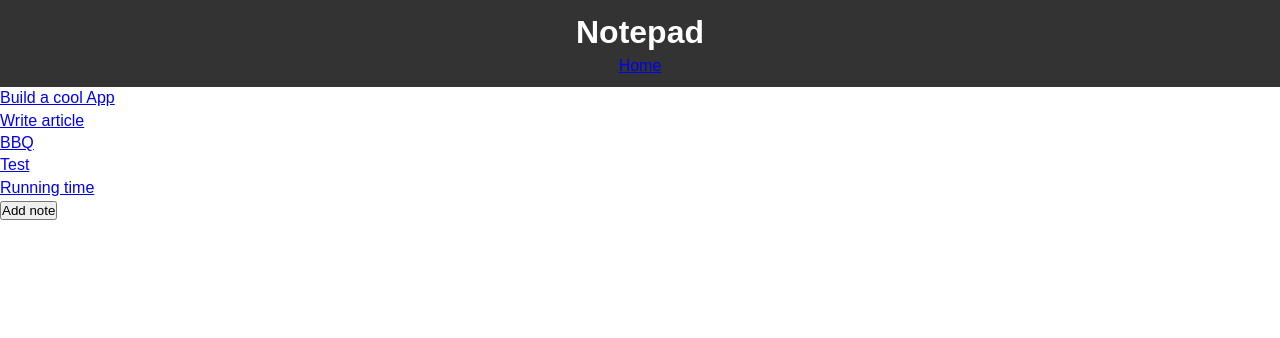
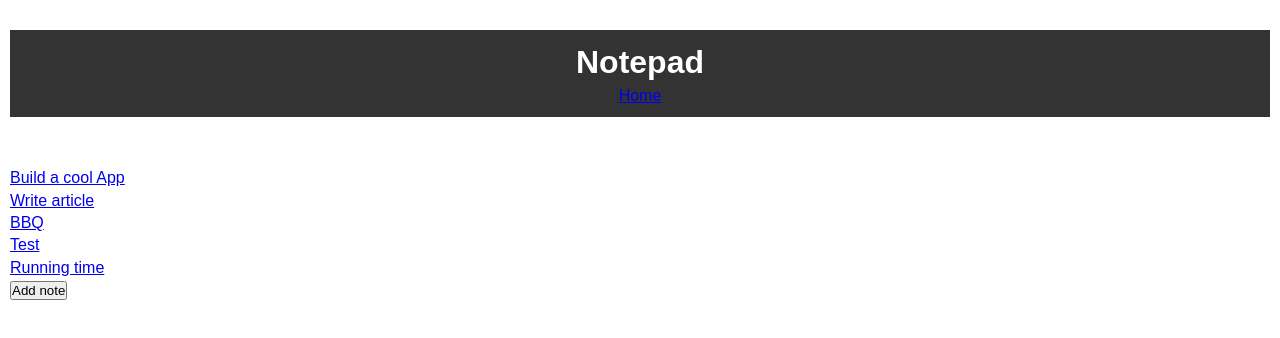
Before and after one commit to suzanamelomoraes/notepad, a React (Create React App) app: page / in a window 1280 px wide. Shown: the top 338 px of the page. Built offline with nearby package versions, Linux system fonts and the light colour scheme.

Commit message:
add grid

```diff
--- a/src/App.css
+++ b/src/App.css
@@ -3,6 +3,35 @@
   margin: 0;
   padding: 0;
 }
+
+.grid-container {
+    display: grid;
+    grid-template-columns: auto auto auto;
+    grid-gap: 10px;
+    padding: 10px;
+  }
+
+.grid-container > div {
+    text-align: left ;
+    padding: 20px 0;
+
+  }
+
+  .item1 {
+    grid-column-start: 1;
+    grid-column-end: 4;
+  }
+
+  .item2 {
+    grid-column-start: 1;
+    grid-column-end: 2;
+  }
+
+  .item3 {
+    grid-column-start: 2;
+    grid-column-end: 4;
+  }
+
 body {
   font-family: Arial, Helvetica, sans-serif;
   line-height: 1.4;
--- a/src/components/Notes.jsx
+++ b/src/components/Notes.jsx
@@ -82,16 +82,20 @@ const Notes = () => {
   };
 
   return (
-    <div>
+    <div className='grid-container'>
+      <div className='item1' >
         <Header />
+      </div>
+      <div className='item2'>
         <Route path='/'>
           <NotesTitles notes={notes} />
         </Route>
 
         <button onClick={handleShowForm}>Add note</button>
         {showForm && <AddNotes addNote={addNote} notes={notes} />}
+      </div>
 
-      <div className='note'>
+      <div className='item3'>
         <Route path='/note/:id'>
           <Note notes={notes} editNote={editNote} />
         </Route>
```
Lines whose indentation alone changed are shown as unchanged.
